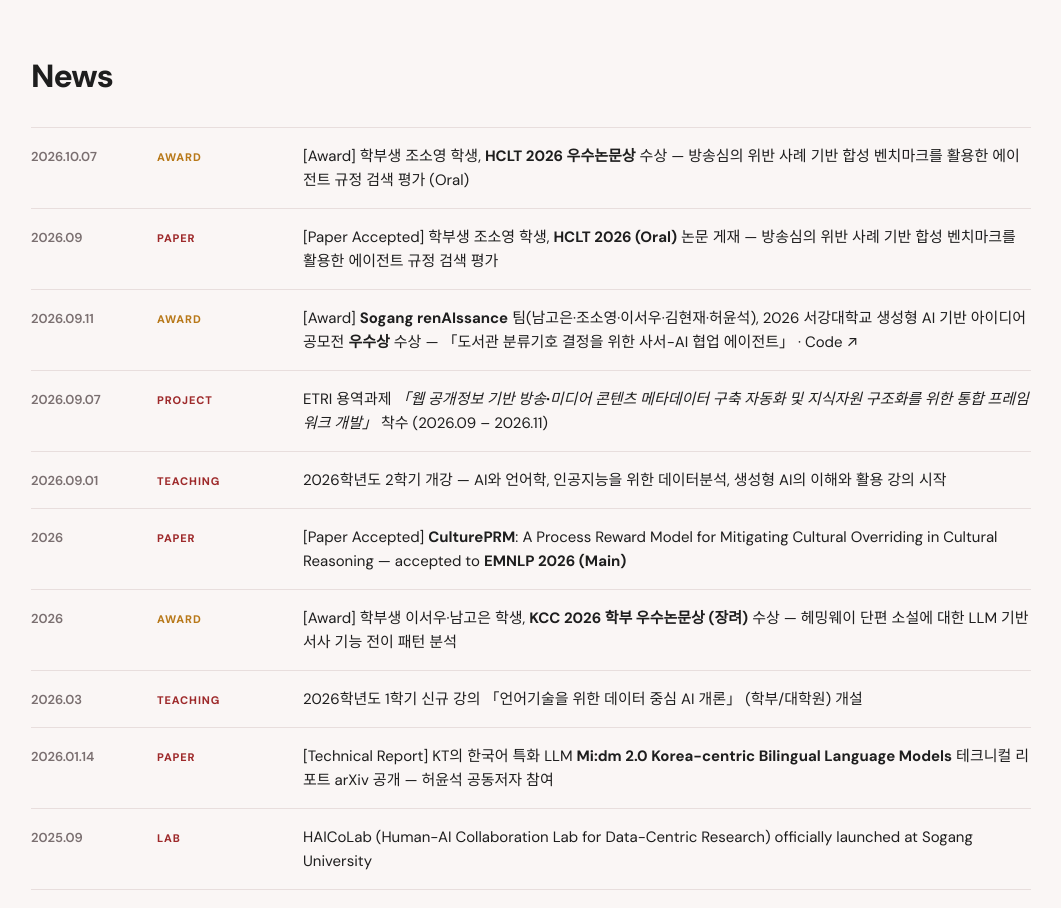
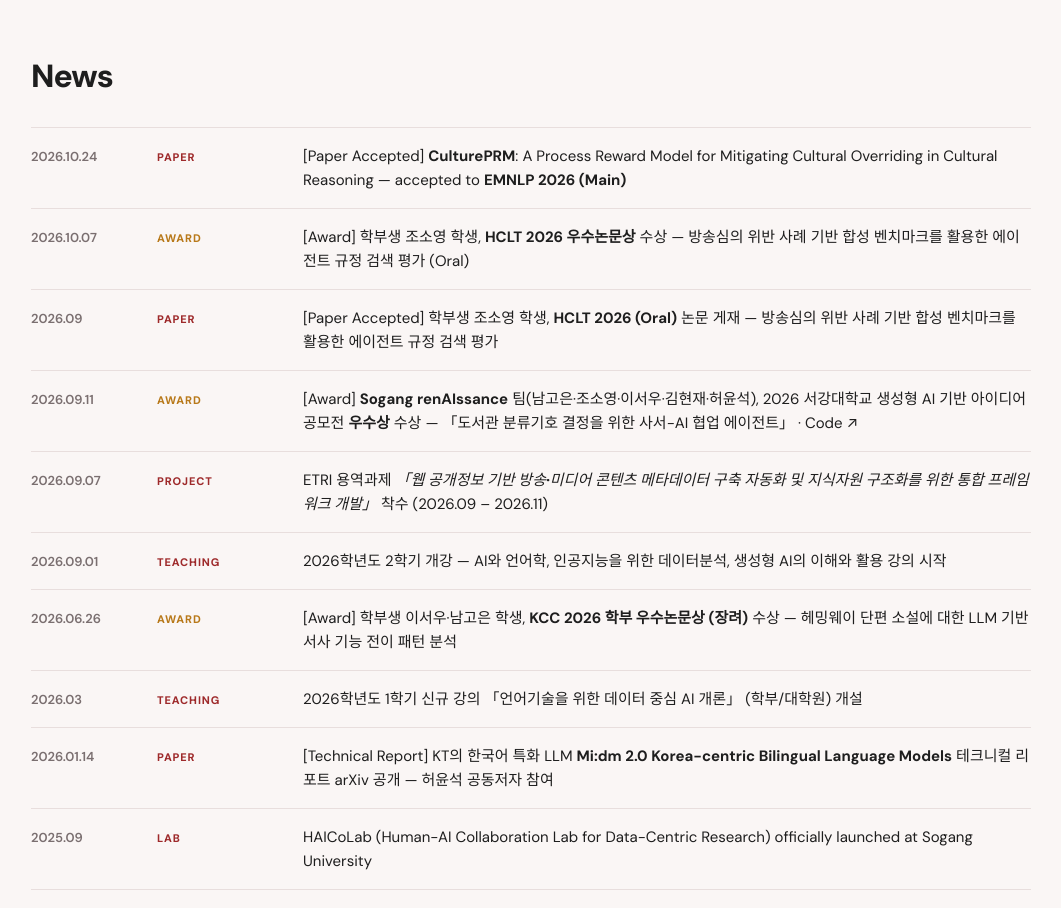
Before and after one commit to HAICoLab/haicolab.github.io, a plain HTML site: page index.html in a window 1280 px wide. Shown: the part 840-1748 px from the top of the page, without its empty margins (109-1170 px from the left). Drawn offline with Linux system fonts and the light colour scheme.

Commit message:
Date EMNLP and KCC news by conference dates

```diff
--- a/index.html
+++ b/index.html
@@ -57,13 +57,13 @@
 <section class="band band-off" id="news"><div class="inner">
   <div class="sec-head"><h2>News</h2></div>
   <ul class="news">
+    <li><span class="date">2026.10.24</span><span class="kind">Paper</span><span class="txt">[Paper Accepted] <b>CulturePRM</b>: A Process Reward Model for Mitigating Cultural Overriding in Cultural Reasoning — accepted to <b>EMNLP 2026 (Main)</b></span></li>
     <li><span class="date">2026.10.07</span><span class="kind award">Award</span><span class="txt">[Award] 학부생 조소영 학생, <b>HCLT 2026 우수논문상</b> 수상 — 방송심의 위반 사례 기반 합성 벤치마크를 활용한 에이전트 규정 검색 평가 (Oral)</span></li>
     <li><span class="date">2026.09</span><span class="kind">Paper</span><span class="txt">[Paper Accepted] 학부생 조소영 학생, <b>HCLT 2026 (Oral)</b> 논문 게재 — 방송심의 위반 사례 기반 합성 벤치마크를 활용한 에이전트 규정 검색 평가</span></li>
     <li><span class="date">2026.09.11</span><span class="kind award">Award</span><span class="txt">[Award] <b>Sogang renAIssance</b> 팀(남고은·조소영·이서우·김현재·허윤석), <a href="https://contest.sogang.ac.kr/" target="_blank" rel="noopener">2026 서강대학교 생성형 AI 기반 아이디어 공모전</a> <b>우수상</b> 수상 — 「도서관 분류기호 결정을 위한 사서-AI 협업 에이전트」 · <a href="https://github.com/HAICoLab/sogang_renAIssance/tree/main" target="_blank" rel="noopener">Code ↗</a></span></li>
     <li><span class="date">2026.09.07</span><span class="kind">Project</span><span class="txt">ETRI 용역과제 <em>「웹 공개정보 기반 방송·미디어 콘텐츠 메타데이터 구축 자동화 및 지식자원 구조화를 위한 통합 프레임워크 개발」</em> 착수 (2026.09 – 2026.11)</span></li>
     <li><span class="date">2026.09.01</span><span class="kind">Teaching</span><span class="txt">2026학년도 2학기 개강 — <a href="teaching.html">AI와 언어학, 인공지능을 위한 데이터분석, 생성형 AI의 이해와 활용</a> 강의 시작</span></li>
-    <li><span class="date">2026</span><span class="kind">Paper</span><span class="txt">[Paper Accepted] <b>CulturePRM</b>: A Process Reward Model for Mitigating Cultural Overriding in Cultural Reasoning — accepted to <b>EMNLP 2026 (Main)</b></span></li>
-    <li><span class="date">2026</span><span class="kind award">Award</span><span class="txt">[Award] 학부생 이서우·남고은 학생, <b>KCC 2026 학부 우수논문상 (장려)</b> 수상 — 헤밍웨이 단편 소설에 대한 LLM 기반 서사 기능 전이 패턴 분석</span></li>
+    <li><span class="date">2026.06.26</span><span class="kind award">Award</span><span class="txt">[Award] 학부생 이서우·남고은 학생, <b>KCC 2026 학부 우수논문상 (장려)</b> 수상 — 헤밍웨이 단편 소설에 대한 LLM 기반 서사 기능 전이 패턴 분석</span></li>
     <li><span class="date">2026.03</span><span class="kind">Teaching</span><span class="txt">2026학년도 1학기 신규 강의 <a href="teaching.html">「언어기술을 위한 데이터 중심 AI 개론」</a> (학부/대학원) 개설</span></li>
     <li><span class="date">2026.01.14</span><span class="kind">Paper</span><span class="txt">[Technical Report] KT의 한국어 특화 LLM <a href="https://arxiv.org/abs/2601.09066" target="_blank" rel="noopener"><b>Mi:dm 2.0 Korea-centric Bilingual Language Models</b></a> 테크니컬 리포트 arXiv 공개 — 허윤석 공동저자 참여</span></li>
     <li><span class="date">2025.09</span><span class="kind">Lab</span><span class="txt">HAICoLab (Human-AI Collaboration Lab for Data-Centric Research) officially launched at Sogang University</span></li>
```
